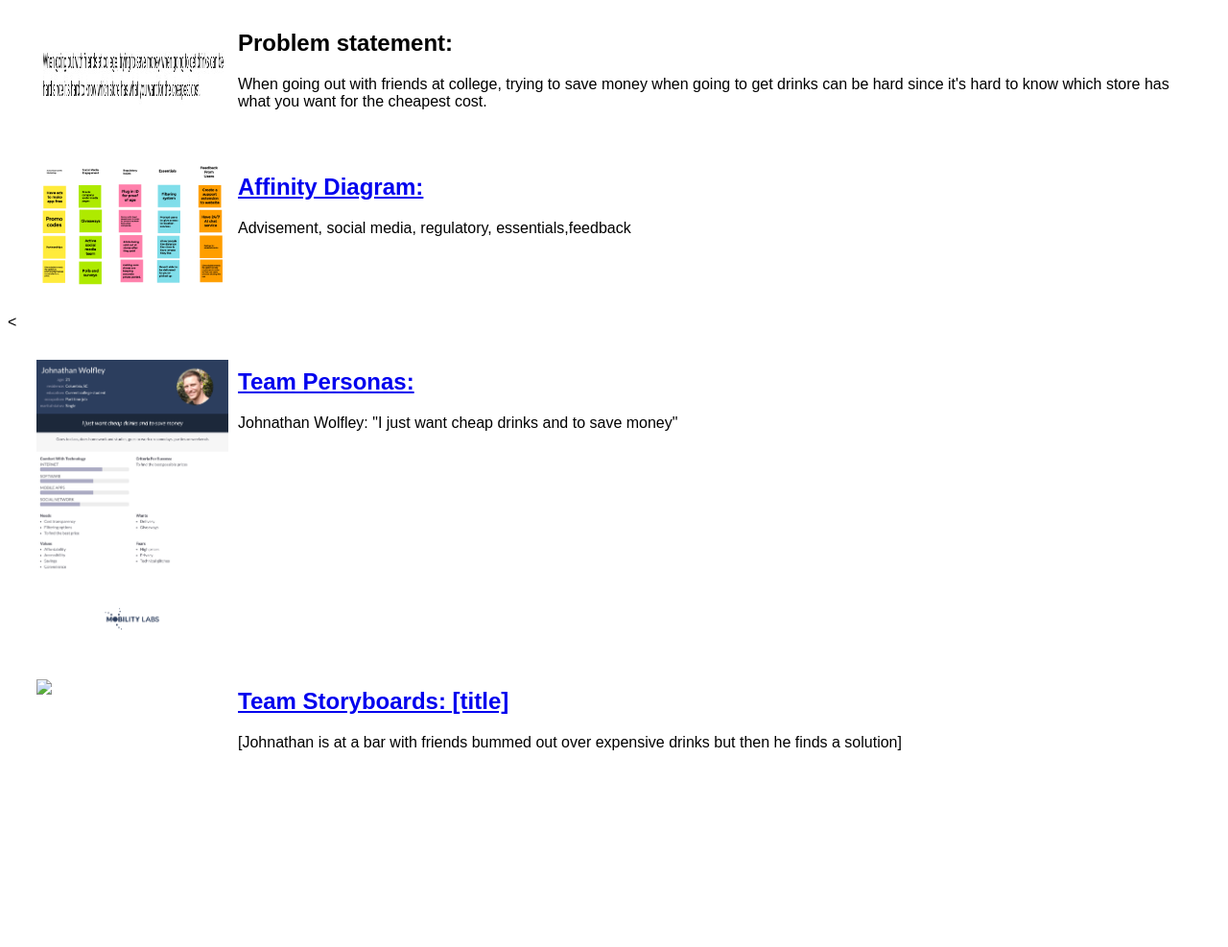
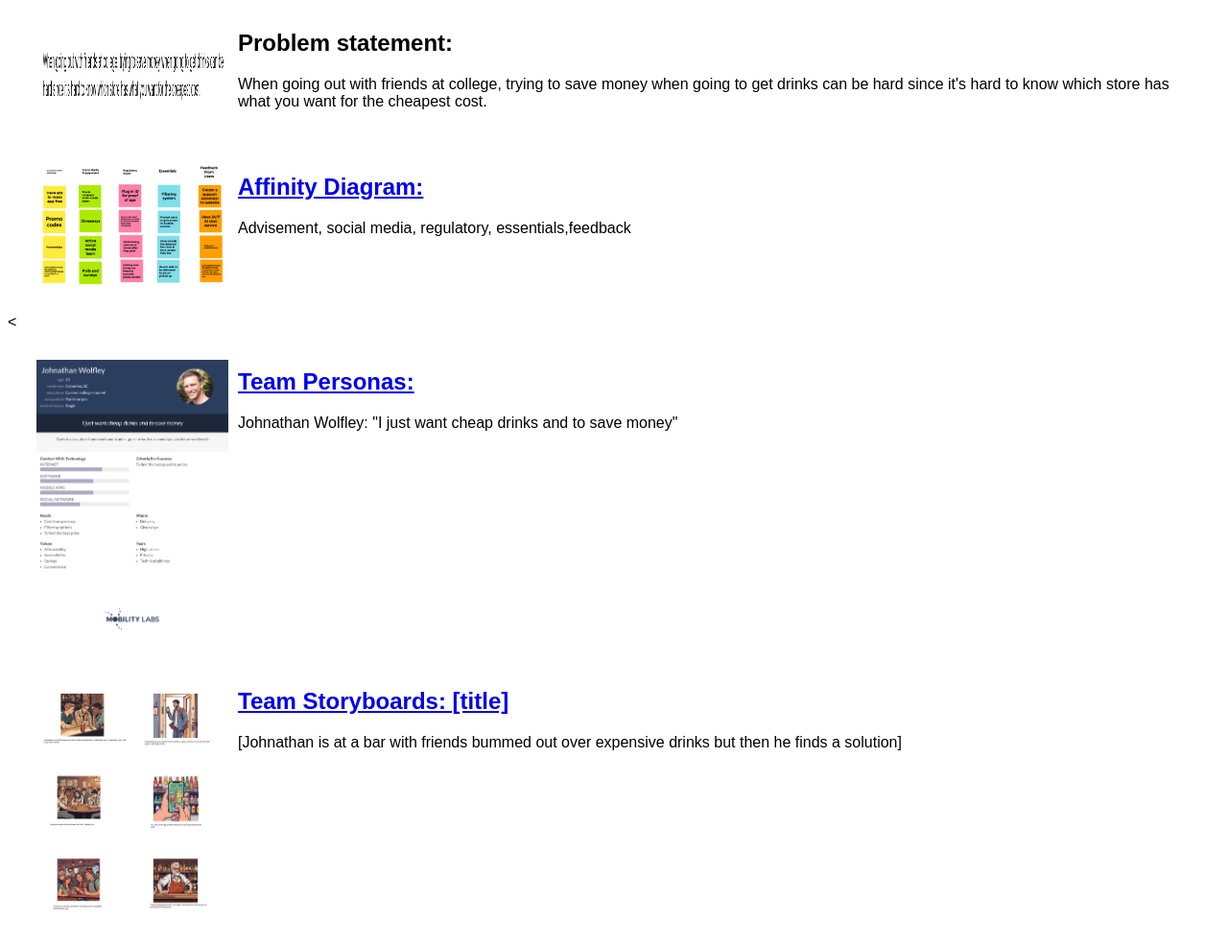
Before and after one commit to nishtarw/nishtarw.github.io, a plain HTML site: page index.html in a window 1280 px wide. Shown: the part 79-1066 px from the top of the page at 96% size. Before the commit the page ends 898 px from the top, so only its background shows below. Drawn offline with Linux system fonts and the light colour scheme.

Commit message:
Update index.html

```diff
--- a/index.html
+++ b/index.html
@@ -38,7 +38,7 @@ Johnathan Wolfley: "I just want cheap drinks and to save money"
 </section>
   <!-- Storyboard assignment -->
 <section class="assign">
-<img src="images/my-storyboard.jpg" />
+<img src="images/storyboard.png" />
 <section class="assign-det">
 <a href="files/combinepdf.pdf"><h2>Team Storyboards: [title]</h2></a>
 <p>
```
